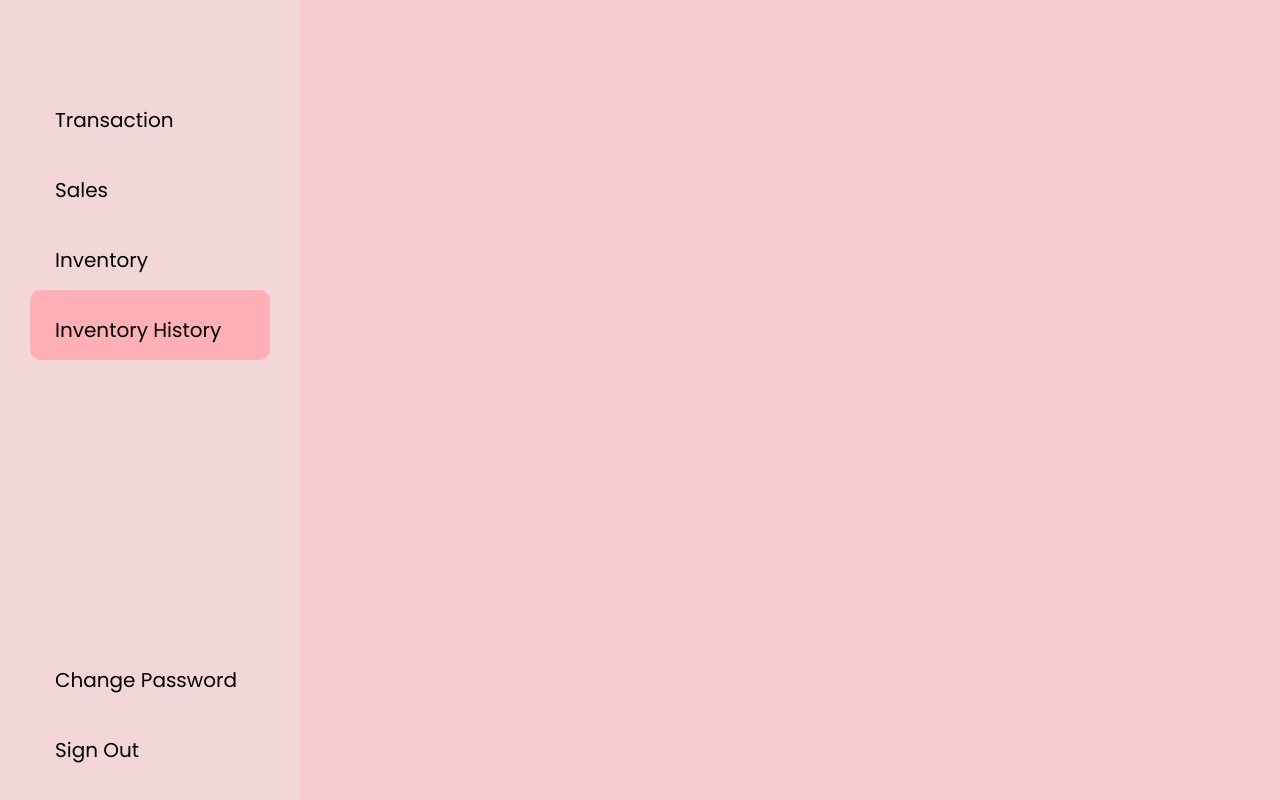
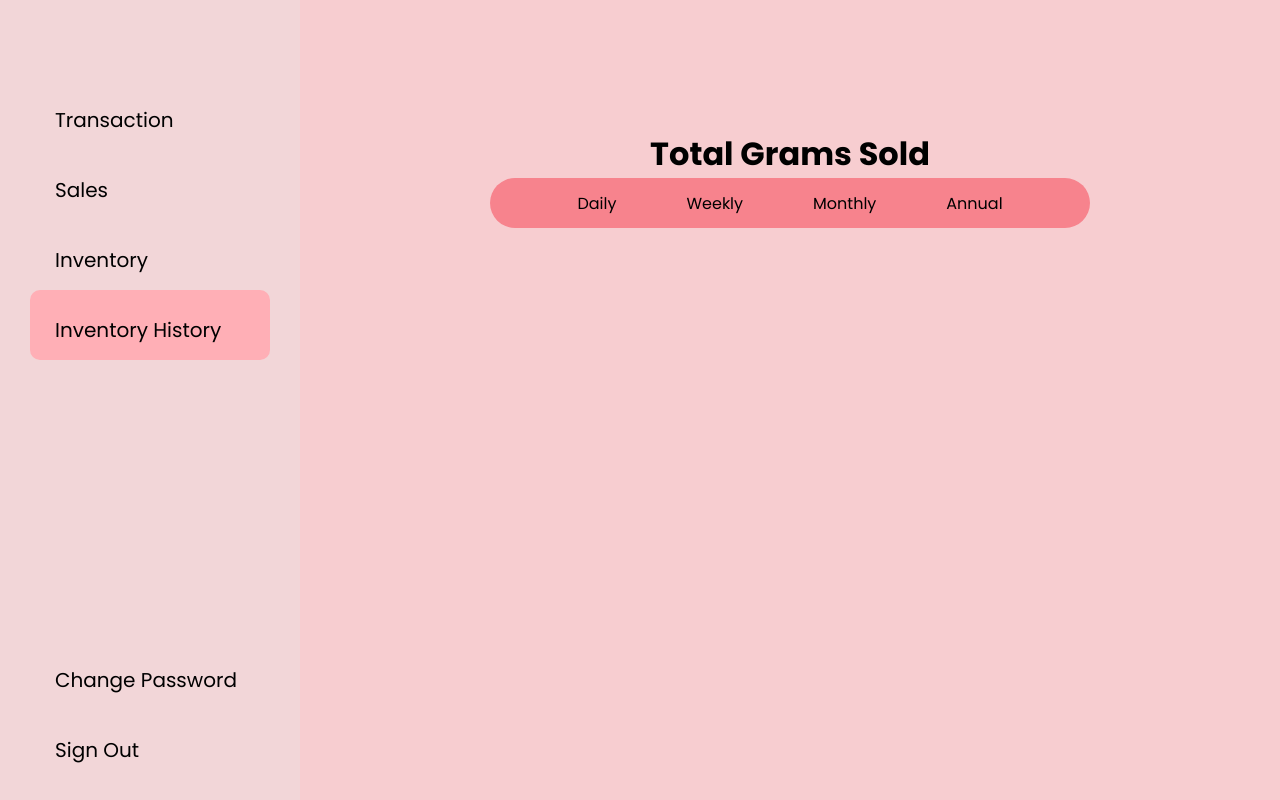
Before and after one commit to enriquez05/app, a website: page public/html/invetory_history.html in a window 1280 px wide. Drawn offline with Linux system fonts and the light colour scheme.

Commit message:
ok na olors

```diff
--- a/public/css/inventory_history.css
+++ b/public/css/inventory_history.css
@@ -79,7 +79,21 @@ body {
     flex-grow: 1;
     display: flex;
     flex-direction: column;
-    justify-content: center;
     align-items: center;
     padding: 30px;
+    margin-top: 100px;
 }
+
+.days{
+    background-color: #f7838d;
+    display: flex;
+    flex-direction: row;
+    height: 50px;
+    width: 600px;
+    align-items: center;
+    justify-content: center;
+    gap: 70px;
+    border-radius: 30px;
+    text-decoration: none;
+    font-style: normal;
+}
--- a/public/html/invetory_history.html
+++ b/public/html/invetory_history.html
@@ -25,7 +25,21 @@
         </div>
 
         <div class="content">
-
+            <h1> Total Grams Sold </h1>
+            <div class="days">
+              <div class="daily">
+                <p> Daily</p>
+              </div>
+              <div class="weekly">
+                <p> Weekly </p>
+              </div>
+              <div class="monthly">
+                <p> Monthly </p>
+              </div>
+              <div class="annual">
+                <p> Annual</p>
+              </div>
+            </div>
         </div>
    </div>
   </body>
```
Also changed, not shown: public/css/inventory.css (+15 -0 lines), public/html/inventory.html (+3 -0 lines), public/html/transaction_payment.html (+1 -1 lines).
